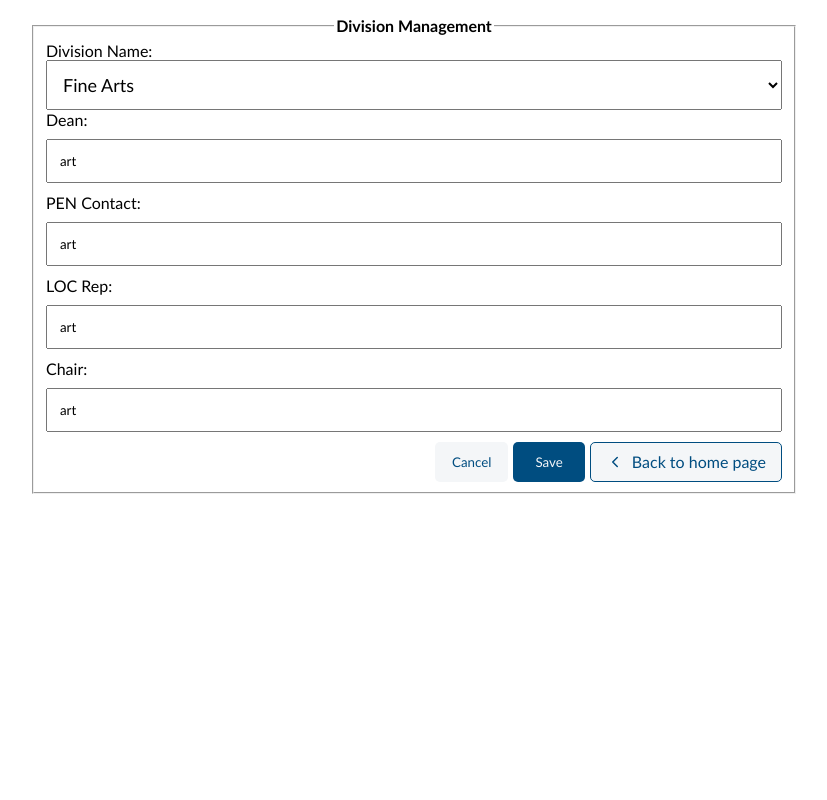
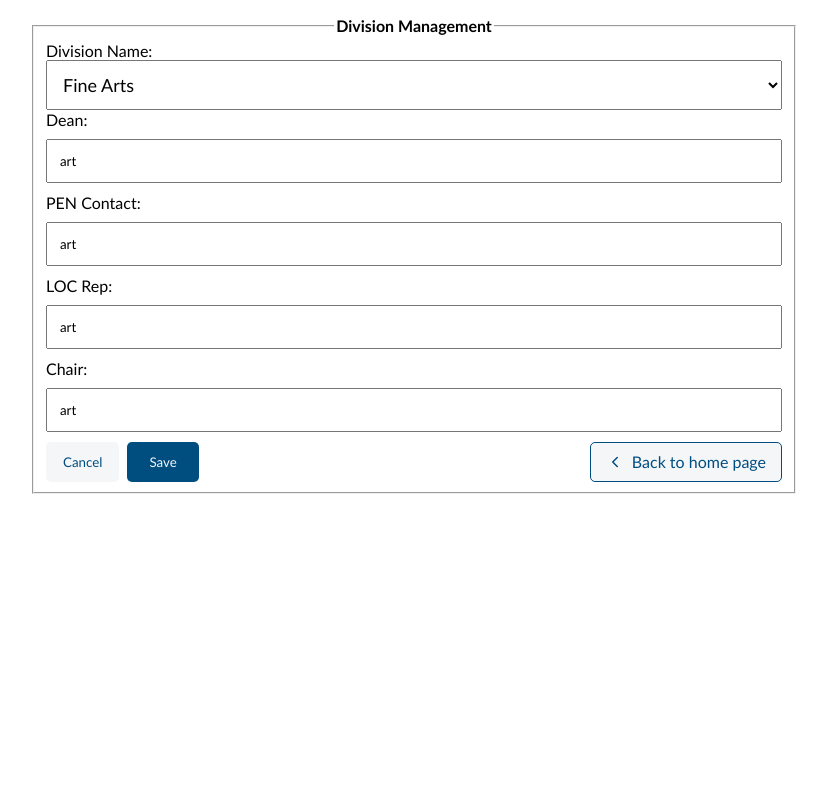
Before and after one commit to Akaiokaa/LOC-dashboard, a Node server app: page /departments/math.html in a window 1280 px wide. Shown: the whole page, without its empty margins (226-1053 px from the left). Run offline with Node 20, Linux system fonts and the light colour scheme.

Commit message:
Adjusted the placement of the buttons using flexbox

```diff
--- a/public/styles/components/buttons.css
+++ b/public/styles/components/buttons.css
@@ -1,6 +1,6 @@
 .button-container {
   display: flex;
-  justify-content: flex-end;
+  justify-content: space-between;
   gap: 5px;
 }
 
@@ -86,3 +86,10 @@
   stroke: var(--primary);
   transition: stroke 0.2s ease-in-out;
 }
+
+.main-buttons{
+  display: flex;
+}
+.main-buttons #save-button{
+  margin-left: 0.5rem;
+}
--- a/views/departments/math.html
+++ b/views/departments/math.html
@@ -54,9 +54,12 @@
 
         <br />
         <div class="button-container">
-          <button type="button" id="edit-Details">re-edit</button>
-          <button type="button" id="cancel-button">Cancel</button>
-          <button type="submit" id="save-button">Save</button>
+          <div class="main-buttons">
+            <button type="button" id="edit-Details">re-edit</button>
+            <button type="button" id="cancel-button">Cancel</button>
+            <button type="submit" id="save-button">Save</button>
+          </div>
+
           <a href="/" id="backButton" class="back-button">
             <svg
               class="back-icon"
```
